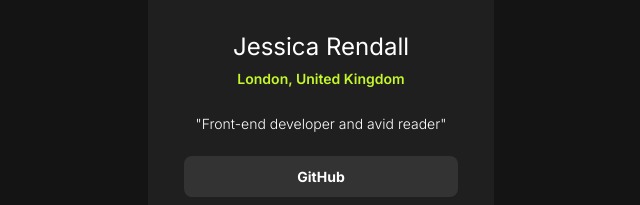
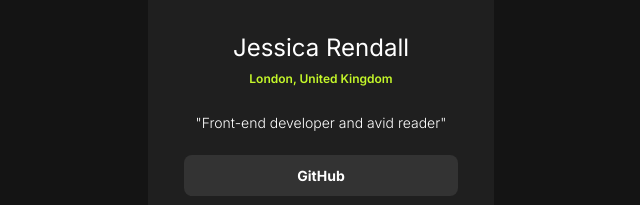
Before and after one commit to ugljesaDotbog/social-links-profile, a plain HTML site: page index.html in a window 1280 px wide. Shown: the part 238-443 px from the top of the page, 319-959 px from the left. Drawn offline with Linux system fonts and the light colour scheme.

Commit message:
Update styles.css

```diff
--- a/styles.css
+++ b/styles.css
@@ -49,7 +49,7 @@ body {
 
 h3 {
     color: hsl(75, 94%, 57%);
-    font-size: clamp(12px, 4vw, 14px);
+    font-size: clamp(10px, 4vw, 12px);
     margin-top: 5px;
     font-weight: 600;
 }
```
